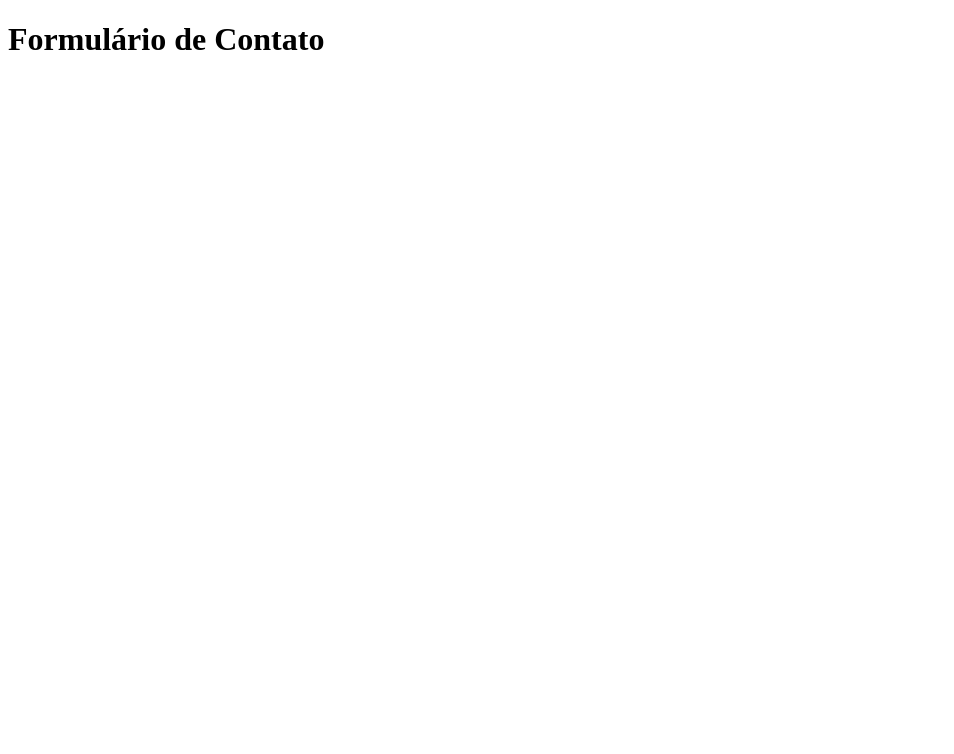
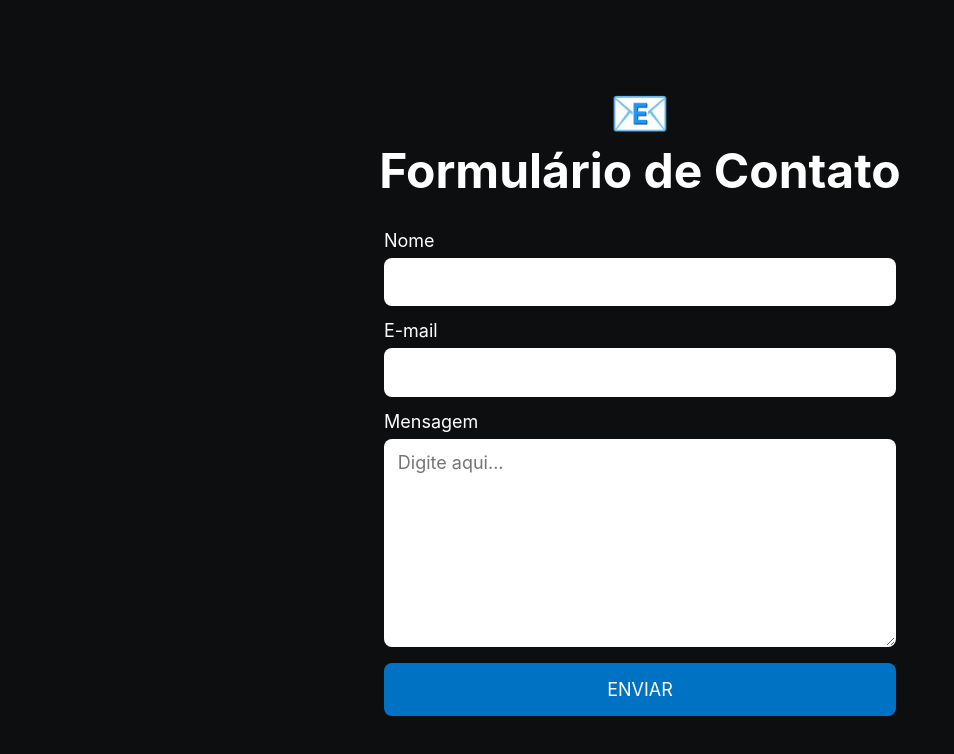
Before and after one commit to Douglas-Vinicius-Nobrega/formulario, a plain HTML site: page index.html in a window 1280 px wide. Shown: the whole page, without its empty margins (0-954 px from the left). Drawn offline with Linux system fonts and the light colour scheme.

Commit message:
03/01/2022

```diff
--- a/index.html
+++ b/index.html
@@ -4,9 +4,20 @@
     <meta charset="UTF-8">
     <meta http-equiv="X-UA-Compatible" content="IE=edge">
     <meta name="viewport" content="width=device-width, initial-scale=1.0">
+    <link rel="stylesheet" href="style.css">
     <title>Formulário de Contato</title>
 </head>
 <body>
     <h1>Formulário de Contato</h1>
+    <form action="https://formsubmit.co/dougrete2014@outlook.com" method="POST" class="form">
+        <label for="name">Nome</label>
+        <input type="text" name="name" id="name" required>
+        <label for="email">E-mail</label>
+        <input type="email" name="email" id="email" required>
+        <label for="messagem">Mensagem</label>
+        <textarea name="message" id="message" placeholder="Digite aqui..." required></textarea>
+        <input type="hidden" name="_next" value="http://127.0.0.1:5500/obrigado.html">
+        <button type="submit">Enviar</button>
+   </form>
 </body>
 </html>
--- /dev/null
+++ b/style.css
@@ -0,0 +1,98 @@
+* {
+    margin: 0;
+    padding: 0;
+    box-sizing: border-box;
+}
+
+body {
+    background: #0d0e0f;
+    min-height: 100vh;
+    display: flex; /* alinhar */
+    align-items: center; /* colocar no centro da tela */
+    justify-content: center; /* centralizar na tela */
+    flex-direction: column; /* direcionar o flex para colunas */
+    font-family: -apple-system, BlinkMacSystemFont, 'Segoe UI', Roboto, Oxygen, Ubuntu, Cantarell, 'Open Sans', 'Helvetica Neue', sans-serif;
+    padding-right: 1rem;
+    padding-left: 1rem;
+}
+
+h1 , h2 {
+    font-size: 3rem; /* equivale a 23px */
+    color: #fff;
+    margin-bottom: 2rem; /* converete o número em rem, pegar o valor em px e dividir por 16. ex: 48px / 16 = 3rem*/
+    text-align: center;
+    line-height: 1.2;
+}
+
+h1::before {
+    content: "📧";
+    display: block;
+}
+
+h2::before {
+    content: "🐹";
+    display: block;
+}
+
+.form {
+    width: 100%;
+    max-width: 32rem; /* equivale a 512px */
+    font-size: 1.125rem;
+}
+
+.form label,
+.form input,
+.form textarea,
+.form button {
+    display: block;
+    width: 100%; /* para ocupar exatamente os 520px */
+}
+
+.form label {
+    color: #fff;
+    line-height: 1;
+    margin-bottom: 0.5rem;
+}
+
+.form input,
+.form textarea {
+    font: inherit;
+    padding: 0.8rem;
+    margin-bottom: 1rem;
+    border: 1px solid transparent;
+    border-radius: 8px;
+    transition: border-color, box-shadow 0.5s;
+}
+
+.form textarea {
+    min-height: 13rem;
+    resize: vertical; /* para impedir que o usuário mexa na caixa da mensagem */
+}
+
+.form input:hover,
+.form input:focus,
+.form textarea:hover,
+.form textarea:focus {
+    outline: none;
+    border-color: #09d;
+    box-shadow: 0 0 0 3px #4dc8ff;
+}
+
+.form button {
+    display: block;
+    padding: 1rem;
+    background: #0072c4;
+    color: #fff;
+    font: inherit;
+    text-transform: uppercase;
+    border: none;
+    border-radius: 8px;
+    cursor: pointer;
+    transition: 0.2s;
+}
+
+.form button:hover,
+.form button:focus {
+    outline: none;
+    background: #09d;
+}
```
Also changed, not shown: obrigado.html (added, +13 -0 lines).
